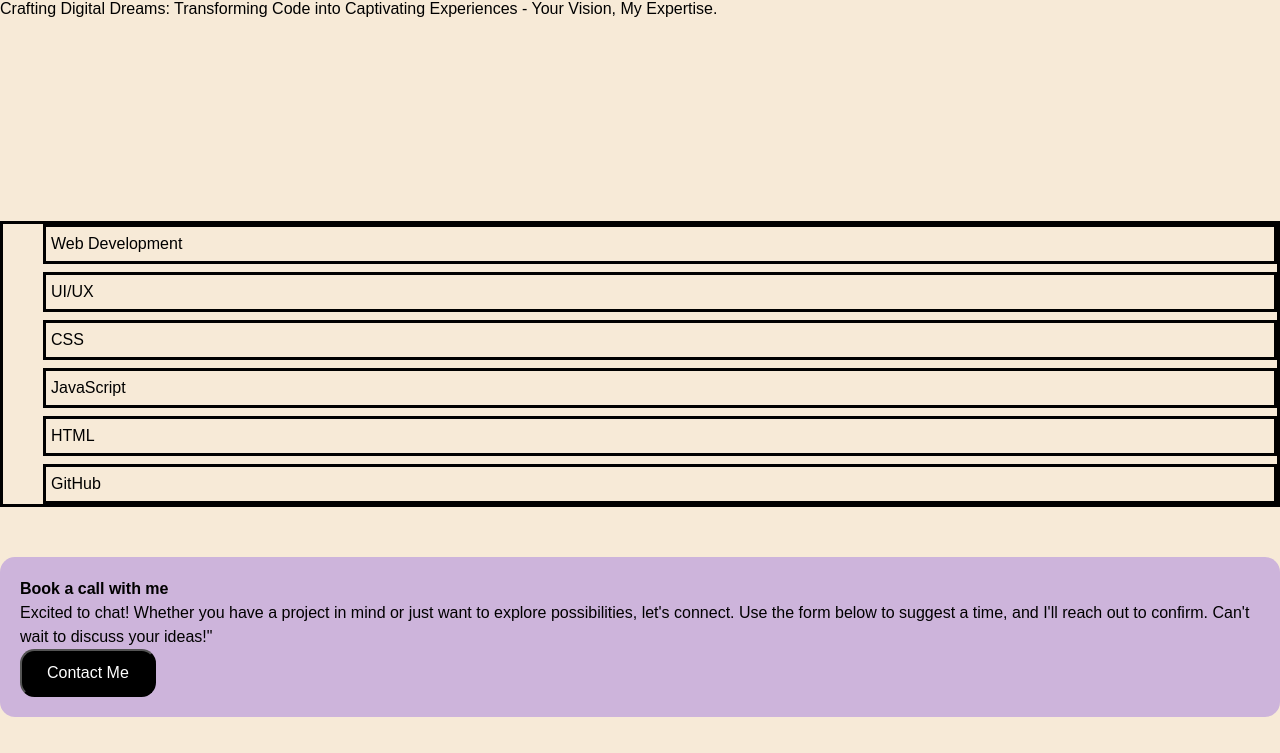
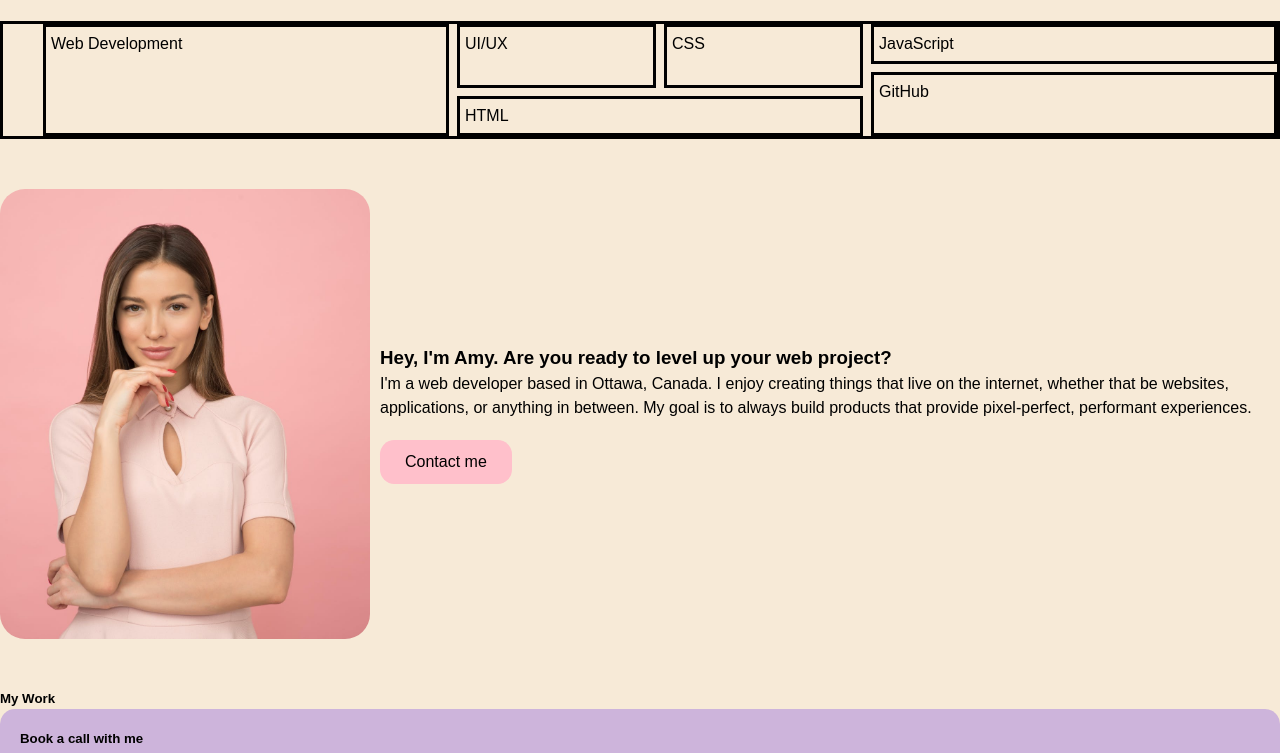
Before and after one commit to irm1005-itec1005-fall-2023/final-exam-2-jt-ruddy, a plain HTML site: page index.html in a window 1280 px wide. Shown: the part 301-1054 px from the top of the page. Drawn offline with Linux system fonts and the light colour scheme.

Commit message:
Add Changes

```diff
--- a/index.html
+++ b/index.html
@@ -132,32 +132,34 @@
   <section>
    <div class="skills" alt="My Skills">
       <ul class="skill-list">
-        <li>Web Development</li>
-        <li>UI/UX</li>
-        <li>CSS</li>
-        <li>JavaScript</li>
-        <li>HTML</li>
-        <li>GitHub</li>
+        <li class="i1">Web Development</li>
+        <li class="i2">UI/UX</li>
+        <li class="i3">CSS</li>
+        <li class="i4">JavaScript</li>
+        <li class="i5">HTML</li>
+        <li class="i6">GitHub</li>
       </ul>
    </div>
   </section>
 
   <section>
-   <div class="abtMe">
-    <!-- About me (hidden text - not visible on screen)
-    Picture of Amy's in business atire with a pink background (<- image alt text <- ./images/about/about.jpg)
+   <div class="abtMe" alt="About me">
 
-    Hey, I'm Amy. Are you ready to level up your web project?
+    <img class="amy" src="./images/about/about.jpg" alt="Picture of Amy's in business atire with a pink background">
 
-    I'm a web developer based in Ottawa, Canada. I enjoy creating things that live on the internet, whether that be websites, applications, or anything in between. My goal is to always build products that provide pixel-perfect, performant experiences.
+      <div class="text">
+        <h3>Hey, I'm Amy. Are you ready to level up your web project?</h3>
+        <p>I'm a web developer based in Ottawa, Canada. I enjoy creating things that live on the internet, whether that be websites, applications, or anything in between. My goal is to always build products that provide pixel-perfect, performant experiences.</p>
 
-    Contact me-->
+        <button class="mButton" alt="About Me button">Contact me</button>
+      </div>
    </div>
   </section>
 
   <section>
    <div class="mWork">
-    <!-- My Work
+    <h5>My Work</h5>
+    <!--
 
     Screenshot of Tutorial Exercise 03 (<- image alt text <- ./images/work/work-1.png)
     Tutorial Exercise 03
@@ -184,7 +186,7 @@
 
   <section>
    <div class="contact">
-      <h4>Book a call with me</h4>
+      <h5>Book a call with me</h4>
       <p>Excited to chat! Whether you have a project in mind or just want to explore possibilities, let's connect. Use the form below to suggest a time, and I'll reach out to confirm. Can't wait to discuss your ideas!"</p>
       <button class="cButton" alt="Contact Me button">Contact Me</button>
    </div>
--- a/style.css
+++ b/style.css
@@ -79,8 +79,8 @@ body{
 
 /*Hero (1st paragraph)*/
 .hero{
-  margin-top: 200px;
-  margin-bottom: 200px;
+  margin-top: 100px;
+  margin-bottom: 100px;
 }
 
 /*Skills (2nd para)*/
@@ -93,6 +93,7 @@ body{
   display: grid;
   list-style-type: none;
   gap: 0.5rem;
+  grid-template-columns:repeat(6, 1fr);
 }
 
 .skill-list > li{
@@ -100,15 +101,80 @@ body{
   padding: 5px;
 }
 
+.skill-list .i1{
+  grid-row-start: 1;
+  grid-row-end: 8;
+  grid-column-start: 1;
+  grid-column-end: 3;
+}
+
+.skill-list .i2{
+grid-row-start: 1;
+grid-row-end: 5;
+grid-column-start: 3;
+grid-column-end: 4;
+}
+
+.skill-list .i3{
+grid-row-start: 1;
+grid-row-end: 5;
+grid-column-start: 4;
+grid-column-end: 5;
+}
+
+.skill-list .i4{
+grid-row-start: 1;
+grid-row-end: 2;
+grid-column-start: 5;
+grid-column-end: 7;
+}
+
+.skill-list .i5{
+grid-row-start: 5;
+grid-row-end: 8;
+grid-column-start: 3;
+grid-column-end: 5;
+}
+
+.skill-list .i6{
+grid-row-start: 2;
+grid-row-end: 8;
+grid-column-start: 5;
+grid-column-end: 7;
+}
 
 
 
 
 
+/*About Me 3rd(para)*/
+.abtMe{
+  margin-bottom: 50px;
+  display: flex;
+}
 
+.mButton{
+  background-color: pink;
+  color: black;
+  border-radius: 0.9rem;
+  border: none;
+  padding: 10px 25px;
+  margin-top: 20px;
+}
 
+.amy{
+  height: 450px;
+  width: 370px;
+  object-fit: cover;
+  border-radius: 25px;
+  margin-right: 10px;
+}
 
+.text{
+  justify-content: center;
+  align-self: center;
 
+}
 
 
 
@@ -126,6 +192,7 @@ body{
   color: white;
   border-radius: 0.9rem;
   padding: 10px 25px;
+  border: none;
 }
 
 
@@ -144,6 +211,7 @@ body{
   color: white;
   border-radius: 1.3rem;
   padding: 5px 25px;
+  border: none;
 }
 
 .flogo{
```
